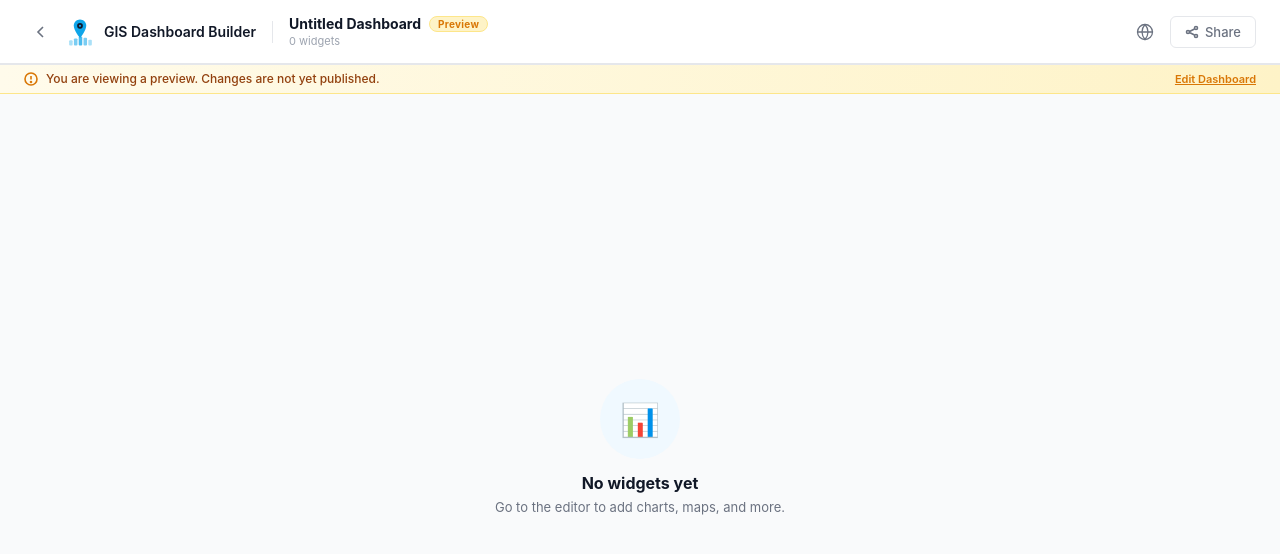
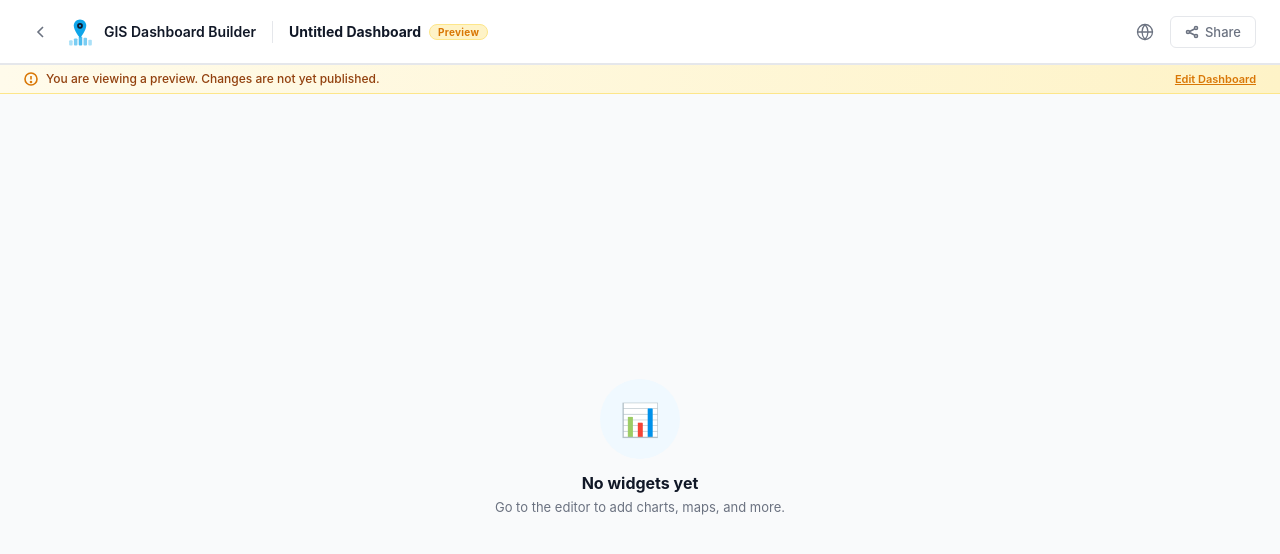
Before and after one commit to shahenda23/GIS-dashboard, a React (Create React App) app: page /dashboard/preview in a window 1280 px wide. Shown: the top 554 px of the page. Built offline with nearby package versions, Linux system fonts and the light colour scheme.

Commit message:
add layer data with save

```diff
--- a/src/features/builder/components/settings/map/MapSettings.tsx
+++ b/src/features/builder/components/settings/map/MapSettings.tsx
@@ -159,13 +159,13 @@ function MapSettings({ widgetId, config }: MapSettingsProps) {
           />
           <ToggleSwitch
             label={t.legend}
-            value={config.showLegend ?? false}
+            value={config.showLegend ?? true}
             onChange={v => updateConfig({ showLegend: v })}
             description={t.legendDesc}
           />
           <ToggleSwitch
             label={t.popup}
-            value={config.showPopup ?? false}
+            value={config.showPopup ?? true}
             onChange={v => updateConfig({ showPopup: v })}
             description={t.popupDesc}
           />
--- a/src/features/builder/store/builderStore.ts
+++ b/src/features/builder/store/builderStore.ts
@@ -263,6 +263,7 @@ export const useBuilderStore = create<BuilderStore>((set, get) => ({
       visible: l.visible,
       color:   l.color,
       fields:  l.fields ?? [],
+      data:    l.data ?? null,
     }))
 
     const payload = {
--- a/src/pages/DashboardViewPage.tsx
+++ b/src/pages/DashboardViewPage.tsx
@@ -330,7 +330,6 @@ function TopBar({ title, isPreview, dashboardId, isOwner, widgetCount, layerCoun
 
         <div style={{ width: '1px', height: '22px', background: 'var(--border)', marginRight: '16px', flexShrink: 0 }} />
 
-        <div style={{ display: 'flex', flexDirection: 'column', gap: '2px' }}>
         <div style={{ display: 'flex', alignItems: 'center', gap: '8px' }}>
           <span style={{ fontSize: '14px', fontWeight: '700', color: 'var(--text-primary)', lineHeight: 1 }}>{title}</span>
           {isPreview && (
@@ -338,13 +337,6 @@ function TopBar({ title, isPreview, dashboardId, isOwner, widgetCount, layerCoun
               {labels.previewMode}
             </span>
           )}
-          </div>
-          <div style={{ display: 'flex', alignItems: 'center', gap: '8px', fontSize: '11px', color: 'var(--text-muted)' }}>
-            {updatedAt && <span>{labels.updated} {relativeTime(updatedAt)}</span>}
-            {updatedAt && <span style={{ opacity: 0.4 }}>·</span>}
-            <span>{labels.widgets(widgetCount)}</span>
-            {layerCount > 0 && <><span style={{ opacity: 0.4 }}>·</span><span>{labels.layers(layerCount)}</span></>}
-          </div>
         </div>
       </div>
 
```
Lines whose indentation alone changed are shown as unchanged.
